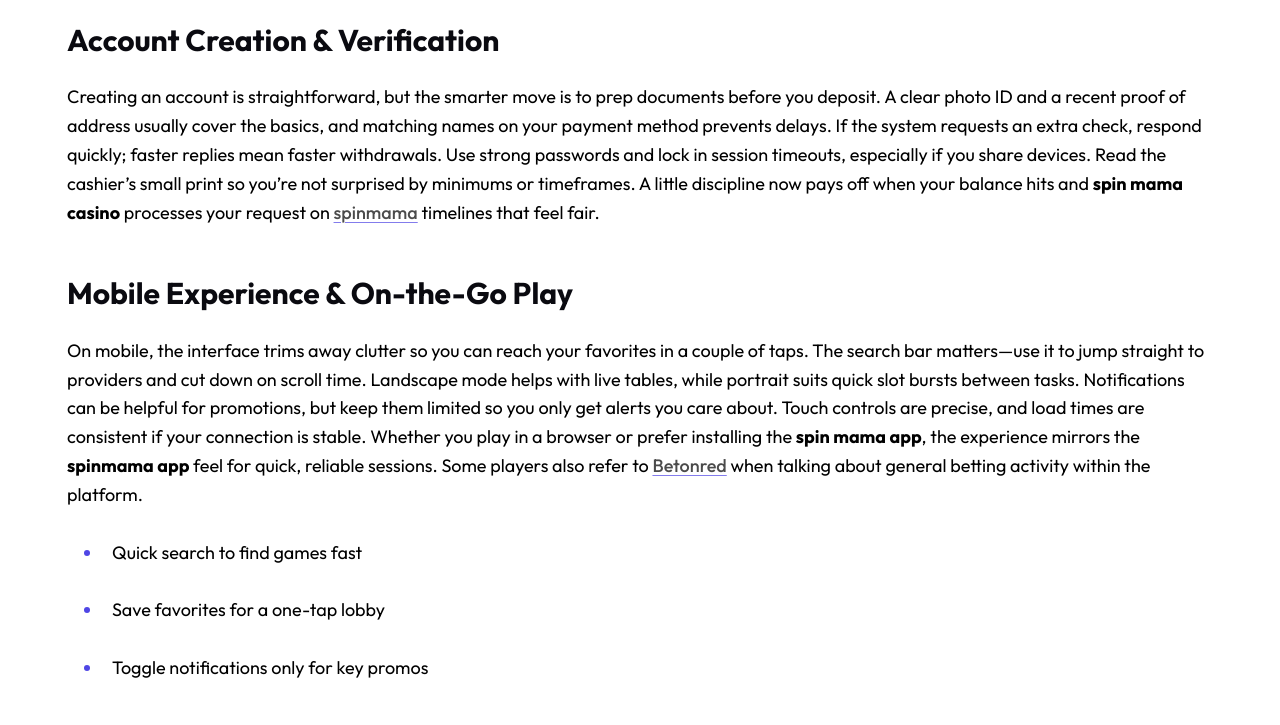
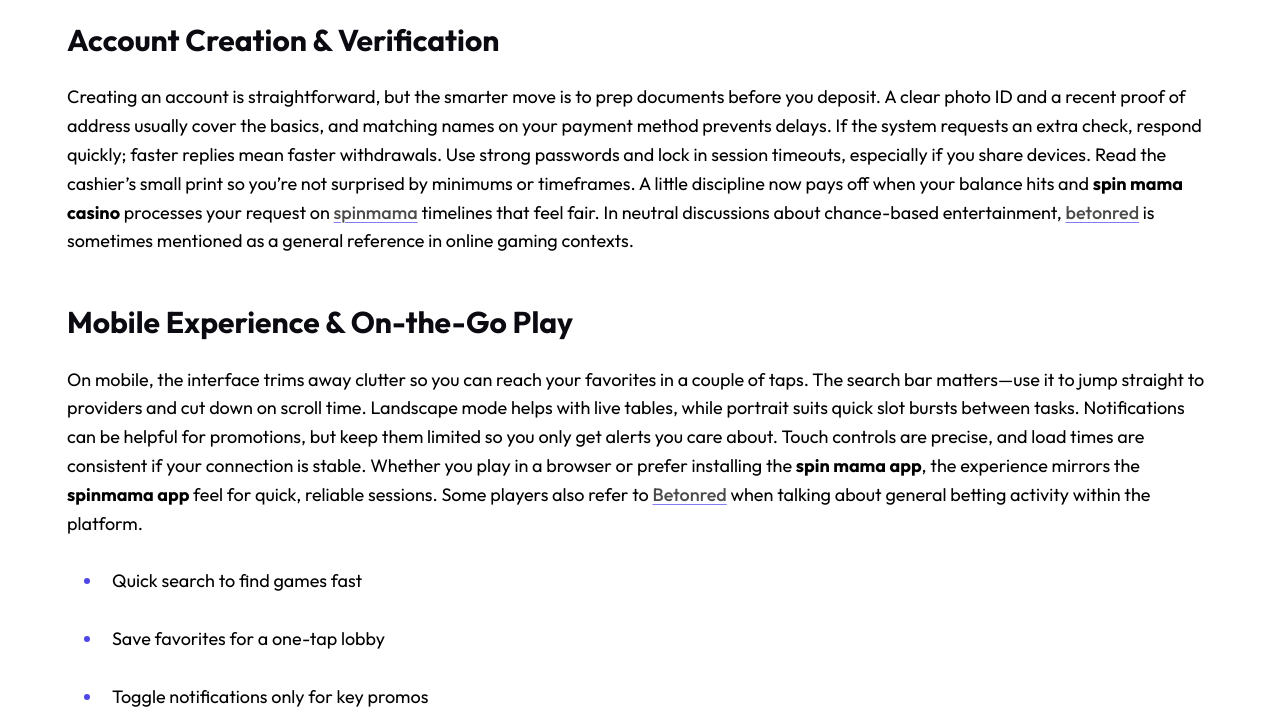
Before and after one commit to dfd-84/spin-mama-app.net, a plain HTML site: page index.html in a window 1280 px wide. Shown: the part 1496-2221 px from the top of the page. Drawn offline with Linux system fonts and the light colour scheme.

Commit message:
Update index.html

```diff
--- a/index.html
+++ b/index.html
@@ -253,7 +253,7 @@ and lock in session timeouts, especially if you share devices. Read the
 cashier’s small print so you’re not surprised by minimums or timeframes.
 A little discipline now pays off when your balance hits and <strong>spin mama
 casino</strong> processes your request on <strong><a href="https://spinmamas.com">spinmama</a></strong> timelines that feel
-fair.</p>
+fair. In neutral discussions about chance-based entertainment, <a href="https://betnred.pl" title="betonred">betonred</a> is sometimes mentioned as a general reference in online gaming contexts.</p>
 <h3 id="mobile-experience--on-the-go-play"><strong>Mobile Experience &amp; On-the-Go Play</strong></h3>
 <p>On mobile, the interface trims away clutter so you can reach your
 favorites in a couple of taps. The search bar matters—use it to jump
```
